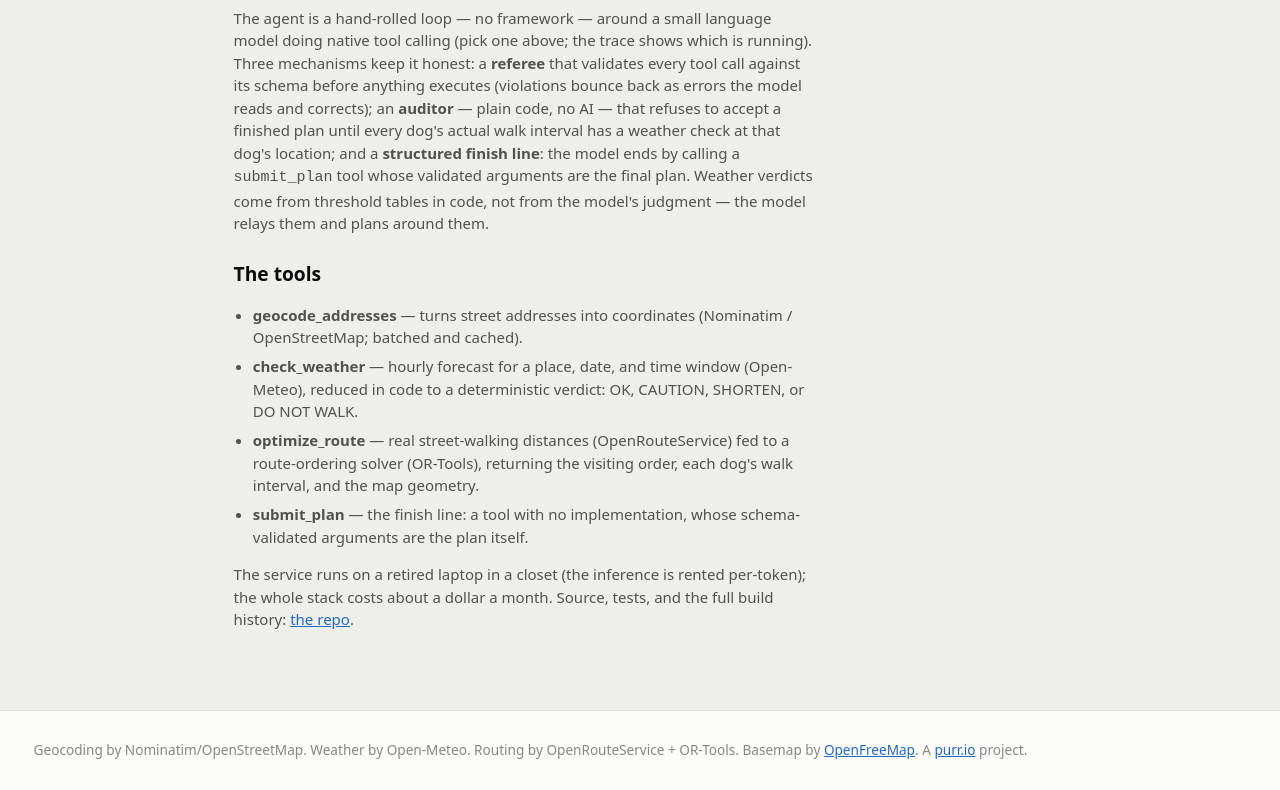
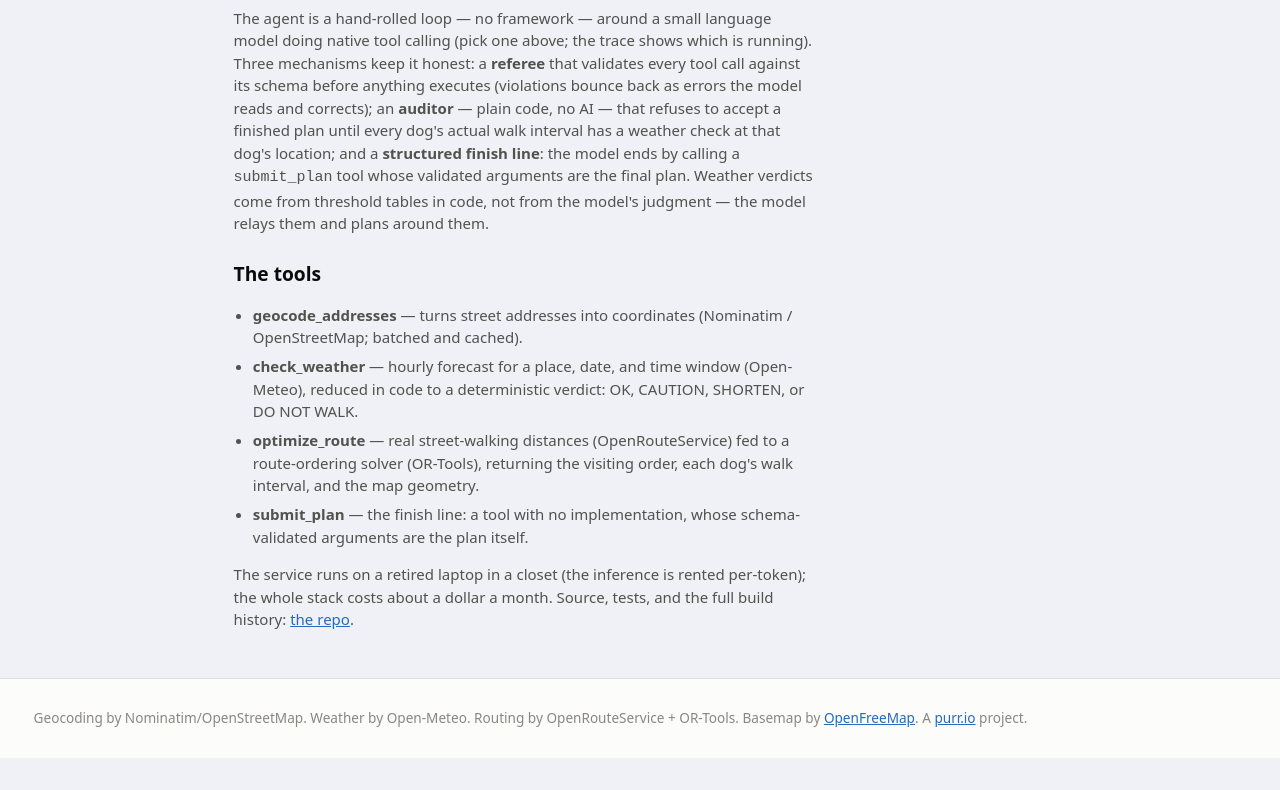
Before and after one commit to rbhughes/agentic_dog_walker, an Astro site in the folder site/: page / in a window 1280 px wide. Shown: the part 577-1367 px from the top of the page. After the commit the page ends 1335 px from the top, so only its background shows below. Built offline with nearby package versions, Linux system fonts and the light colour scheme; Astro itself is replaced by a stand-in of ours; no server answers.

Commit message:
Family theme: violet-gray page, sticky footer
Co-Authored-By: Claude Fable 5 <noreply@anthropic.com>
Claude-Session: https://claude.ai/code/session_01QZ4CJoQwA6Nx2XP48pjiUj

```diff
--- a/site/src/pages/index.astro
+++ b/site/src/pages/index.astro
@@ -158,12 +158,12 @@
 
 <style is:global>
   :root {
-    --page: #eeeeeb;
+    --page: #eff1f6;
     --surface: #fcfcfb;
     --ink: #0b0b0b;
     --ink-2: #52514e;
     --muted: #898781;
-    --hairline: #ddddd6;
+    --hairline: #dcdee8;
     --border: rgba(11, 11, 11, 0.1);
     --accent: #256abf;
     --brand: #d95f00;
@@ -335,4 +335,9 @@
     border-top: 1px solid var(--hairline); background: var(--surface);
     margin-top: 2rem; padding: 1rem 2.1rem; color: var(--muted); font-size: 0.85rem;
   }
+
+  /* family theme 2026-09-12: violet-gray page + sticky footer */
+  html { height: 100%; }
+  body { min-height: 100vh; display: flex; flex-direction: column; }
+  body > footer { margin-top: auto; }
 </style>
```
